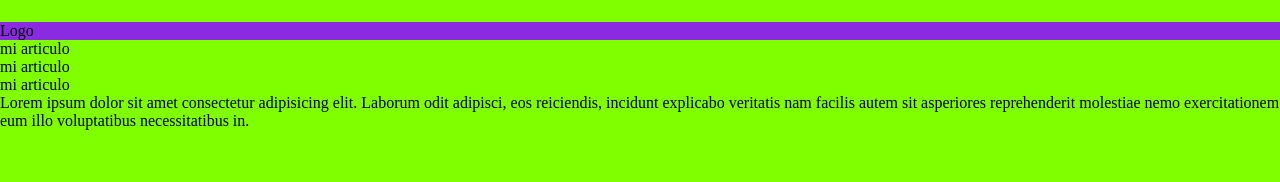
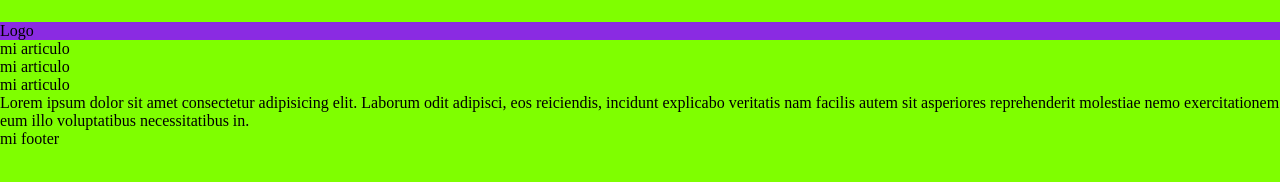
Before and after one commit to codercabral/miproyecto46965, a plain HTML site: page index.html in a window 1280 px wide. Drawn offline with Linux system fonts and the light colour scheme.

Commit message:
agrego un footer

```diff
--- a/index.html
+++ b/index.html
@@ -21,6 +21,6 @@
     <section>
         <p>Lorem ipsum dolor sit amet consectetur adipisicing elit. Laborum odit adipisci, eos reiciendis, incidunt explicabo veritatis nam facilis autem sit asperiores reprehenderit molestiae nemo exercitationem eum illo voluptatibus necessitatibus in.</p>
     </section>
-
+    <footer>mi footer</footer>
 </body>
 </html>
```
